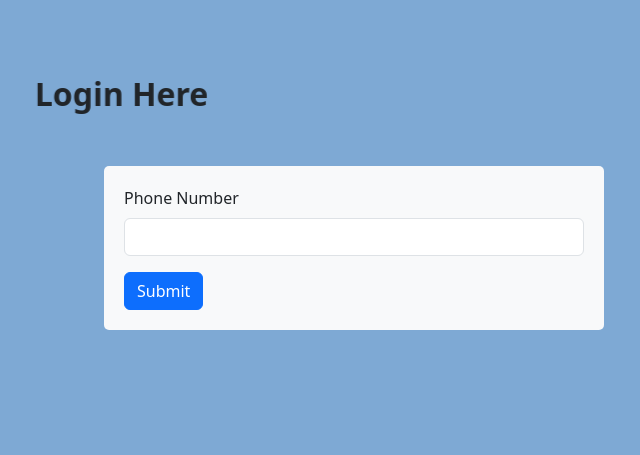
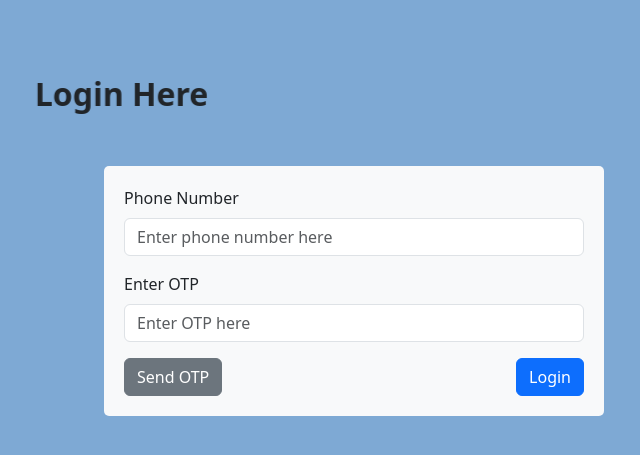
Before and after one commit to PapriBiswas2023/gallery, a PHP site: page /login.php in a window 1280 px wide. Shown: the top 455 px of the page, without its empty margins (286-926 px from the left). Run offline with PHP 8.4, Linux system fonts and the light colour scheme.

Commit message:
login page created

```diff
--- a/home/login.php
+++ b/home/login.php
@@ -38,14 +38,44 @@
     <div class="marquee">
       <span>Login Here</span>
     </div>
-    <form class="container mt-5" style="max-width: 500px; background-color: #f8f9fa; padding: 20px; border-radius: 5px;">
+    <form class="container mt-5" style="max-width: 500px; background-color: #f8f9fa; padding: 20px; border-radius: 5px;" method="POST"
+          action="../database/login-prc.php">
 
   <div class="mb-3">
     <label for="Phone" class="form-label">Phone Number</label>
-    <input type="text" class="form-control" id="Phone">
+    <input type="text" class="form-control" id="phone" name="phone" placeholder="Enter phone number here">
   </div>
 
-  <button type="submit" class="btn btn-primary">Submit</button>
+   <div class="mb-3">
+        <label for="otp" class="form-label">Enter OTP</label>
+        <input type="text" class="form-control" id="otp" name="otp" placeholder="Enter OTP here">
+      </div>
+
+  <div class="d-flex justify-content-between">
+        <button type="button" class="btn btn-secondary" onclick="sendOtp()">Send OTP</button>
+        <button type="submit" class="btn btn-primary">Login</button>
+      </div>
 </form>
+
+<script>
+function sendOtp() {
+    let phone = document.getElementById("Phone").value;
+    if(phone === "") {
+        alert("Please enter phone number");
+        return;
+    }
+
+
+    fetch("../database/send-otp.php", {
+        method: "POST",
+        headers: {"Content-Type": "application/x-www-form-urlencoded"},
+        body: "phone=" + phone
+    })
+    .then(res => res.text())
+    .then(data => {
+        alert(data);
+    });
+}
+</script>
 </body>
 </html>
```
Also changed, not shown: database/login-prc.php (added, +31 -0 lines), database/reg-prc.php (+7 -5 lines), database/send-otp.php (added, +21 -0 lines), home/registration.php (+7 -9 lines).
